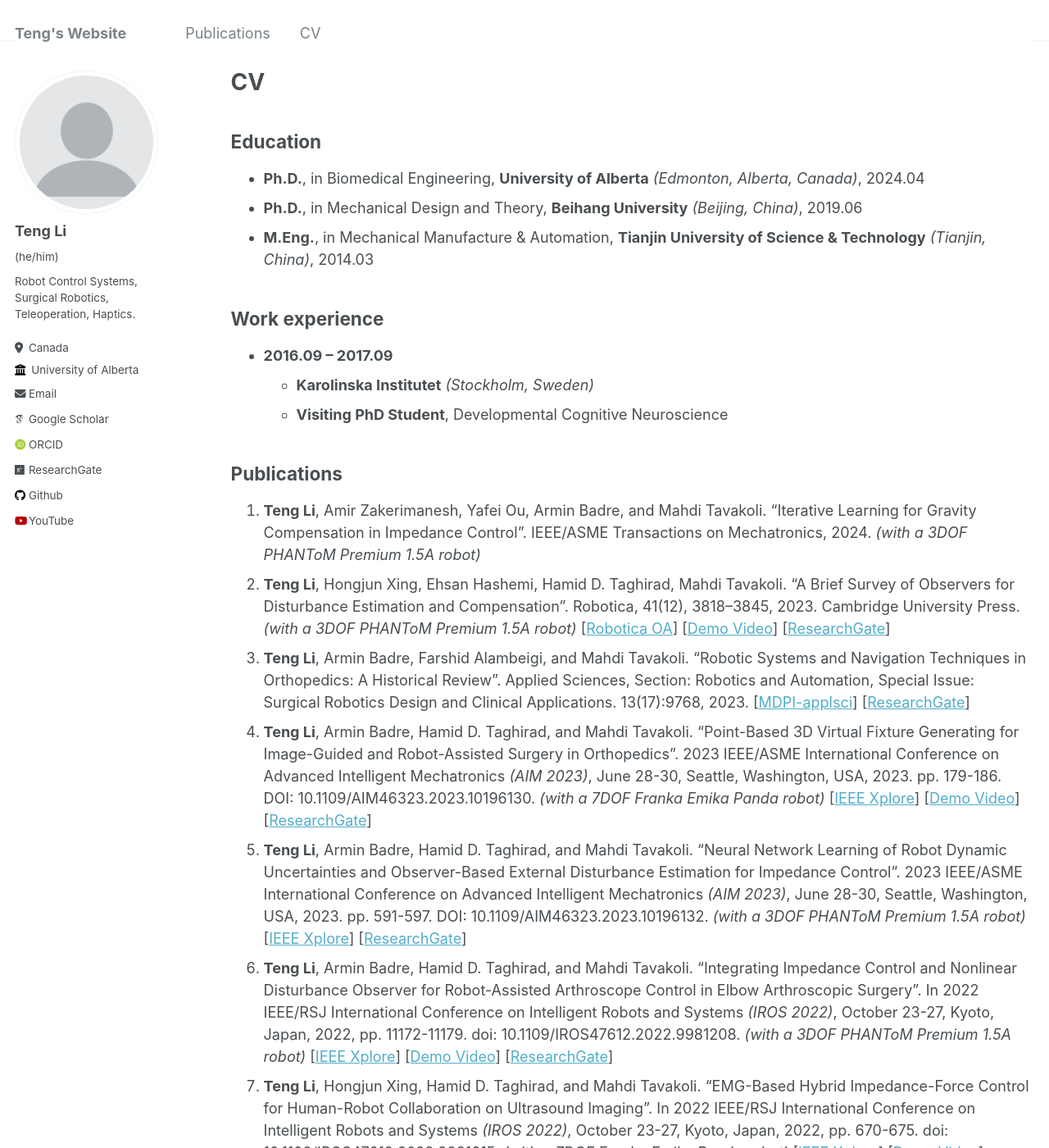
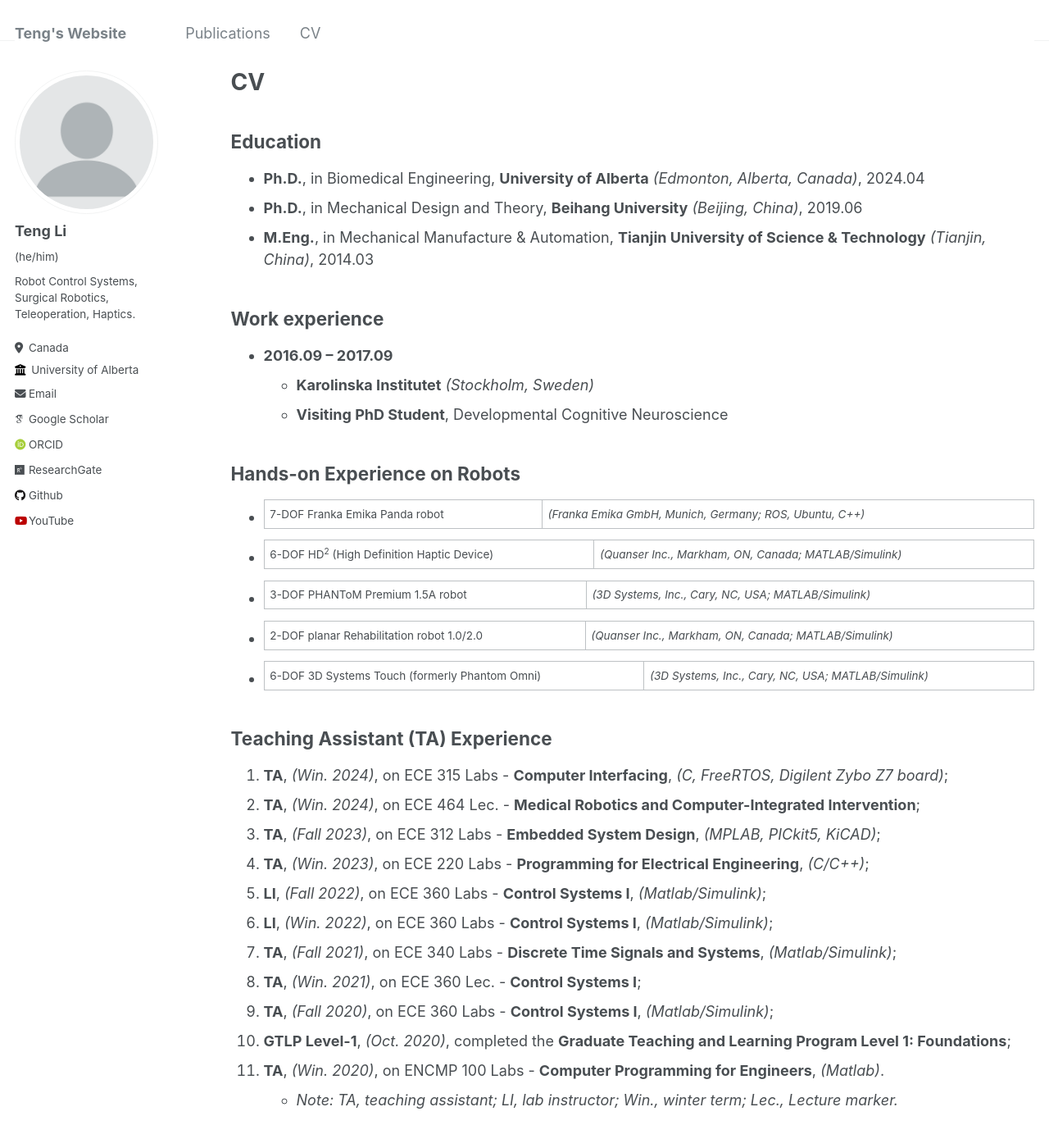
Before and after one commit to teng4/teng4.github.io, a Jekyll site: the page built from _pages/cv.md, in a window 1280 px wide and 1400 px high. Shown: the whole window at 82% size. Built offline with Jekyll 4.4.1, drawn with Linux system fonts in a browser that asks for light colours; some web fonts are replaced.

Commit message:
Update cv.md

```diff
--- a/_pages/cv.md
+++ b/_pages/cv.md
@@ -64,16 +64,53 @@ Work experience
 <!-- * Skill 3 -->
 
 
+Hands-on Experience on Robots
+------
++ 7-DOF Franka Emika Panda robot | _(Franka Emika GmbH, Munich, Germany; ROS, Ubuntu, C++)_
+
+- 6-DOF HD<sup>2</sup> (High Definition Haptic Device) | _(Quanser Inc., Markham, ON, Canada; MATLAB/Simulink)_
+
+* 3-DOF PHANToM Premium 1.5A robot | _(3D Systems, Inc., Cary, NC, USA; MATLAB/Simulink)_
+
+* 2-DOF planar Rehabilitation robot 1.0/2.0 | _(Quanser Inc., Markham, ON, Canada; MATLAB/Simulink)_
+
+* 6-DOF 3D Systems Touch (formerly Phantom Omni) | _(3D Systems, Inc., Cary, NC, USA; MATLAB/Simulink)_
+
+
+Teaching Assistant (TA) Experience
+------
+1. **TA**, _(Win. 2024)_, on ECE 315 Labs - **Computer Interfacing**, _(C, FreeRTOS, Digilent Zybo Z7 board)_;
+2. **TA**, _(Win. 2024)_, on ECE 464 Lec. - **Medical Robotics and Computer-Integrated Intervention**;
+3. **TA**, _(Fall 2023)_, on ECE 312 Labs - **Embedded System Design**, _(MPLAB, PICkit5, KiCAD)_;
+4. **TA**, _(Win. 2023)_, on ECE 220 Labs - **Programming for Electrical Engineering**, _(C/C++)_;
+5. **LI**, _(Fall 2022)_, on ECE 360 Labs - **Control Systems I**, _(Matlab/Simulink)_;
+6. **LI**, _(Win. 2022)_, on ECE 360 Labs - **Control Systems I**, _(Matlab/Simulink)_;
+7. **TA**, _(Fall 2021)_, on ECE 340 Labs - **Discrete Time Signals and Systems**, _(Matlab/Simulink)_;
+8. **TA**, _(Win. 2021)_, on ECE 360 Lec. - **Control Systems I**;
+9. **TA**, _(Fall 2020)_, on ECE 360 Labs - **Control Systems I**, _(Matlab/Simulink)_;
+10. **GTLP Level-1**, _(Oct. 2020)_, completed the **Graduate Teaching and Learning Program Level 1: Foundations**;
+11. **TA**, _(Win. 2020)_, on ENCMP 100 Labs - **Computer Programming for Engineers**, _(Matlab)_.
+  - _Note: TA, teaching assistant; LI, lab instructor; Win., winter term; Lec., Lecture marker._
+
+
 Publications
 ------
 1. **Teng Li**, Amir Zakerimanesh, Yafei Ou, Armin Badre, and Mahdi Tavakoli. "Iterative Learning for Gravity Compensation in Impedance Control". IEEE/ASME Transactions on Mechatronics, 2024. _(with a 3DOF PHANToM Premium 1.5A robot)_
+
 2. **Teng Li**, Hongjun Xing, Ehsan Hashemi, Hamid D. Taghirad, Mahdi Tavakoli. "A Brief Survey of Observers for Disturbance Estimation and Compensation". Robotica, 41(12), 3818–3845, 2023. Cambridge University Press. _(with a 3DOF PHANToM Premium 1.5A robot)_ [[Robotica OA](https://doi.org/10.1017/S0263574723001091)] [[Demo Video](https://www.youtube.com/watch?v=6ePnym57jPU)] [[ResearchGate](https://www.researchgate.net/publication/374229090_A_Brief_Survey_of_Observers_for_Disturbance_Estimation_and_Compensation)]
+
 3. **Teng Li**, Armin Badre, Farshid Alambeigi, and Mahdi Tavakoli. "Robotic Systems and Navigation Techniques in Orthopedics: A Historical Review". Applied Sciences, Section: Robotics and Automation, Special Issue: Surgical Robotics Design and Clinical Applications. 13(17):9768, 2023. [[MDPI-applsci](https://www.mdpi.com/2076-3417/13/17/9768)] [[ResearchGate](https://www.researchgate.net/publication/373484618_Robotic_Systems_and_Navigation_Techniques_in_Orthopedics_A_Historical_Review)]
+
 4. **Teng Li**, Armin Badre, Hamid D. Taghirad, and Mahdi Tavakoli. "Point-Based 3D Virtual Fixture Generating for Image-Guided and Robot-Assisted Surgery in Orthopedics". 2023 IEEE/ASME International Conference on Advanced Intelligent Mechatronics _(AIM 2023)_, June 28-30, Seattle, Washington, USA, 2023. pp. 179-186. DOI: 10.1109/AIM46323.2023.10196130. _(with a 7DOF Franka Emika Panda robot)_ [[IEEE Xplore](https://ieeexplore.ieee.org/document/10196130)] [[Demo Video](https://youtu.be/ROSREHC9zU0)]  [[ResearchGate](https://www.researchgate.net/publication/371782677_Point-Based_3D_Virtual_Fixture_Generating_for_Image-Guided_and_Robot-Assisted_Surgery_in_Orthopedics)]
+
 5. **Teng Li**, Armin Badre, Hamid D. Taghirad, and Mahdi Tavakoli. "Neural Network Learning of Robot Dynamic Uncertainties and Observer-Based External Disturbance Estimation for Impedance Control". 2023 IEEE/ASME International Conference on Advanced Intelligent Mechatronics _(AIM 2023)_, June 28-30, Seattle, Washington, USA, 2023. pp. 591-597. DOI: 10.1109/AIM46323.2023.10196132. _(with a 3DOF PHANToM Premium 1.5A robot)_ [[IEEE Xplore](https://ieeexplore.ieee.org/document/10196132)]  [[ResearchGate](https://www.researchgate.net/publication/371782730_Neural_Network_Learning_of_Robot_Dynamic_Uncertainties_and_Observer-Based_External_Disturbance_Estimation_for_Impedance_Control)]
+
 6. **Teng Li**, Armin Badre, Hamid D. Taghirad, and Mahdi Tavakoli. "Integrating Impedance Control and Nonlinear Disturbance Observer for Robot-Assisted Arthroscope Control in Elbow Arthroscopic Surgery". In 2022 IEEE/RSJ International Conference on Intelligent Robots and Systems _(IROS 2022)_, October 23-27, Kyoto, Japan, 2022, pp. 11172-11179. doi: 10.1109/IROS47612.2022.9981208. _(with a 3DOF PHANToM Premium 1.5A robot)_ [[IEEE Xplore](https://ieeexplore.ieee.org/document/9981208)] [[Demo Video](https://youtu.be/f54Iah0yuWk)]  [[ResearchGate](https://www.researchgate.net/publication/364676968_Integrating_Impedance_Control_and_Nonlinear_Disturbance_Observer_for_Robot-Assisted_Arthroscope_Control_in_Elbow_Arthroscopic_Surgery)]
+
 7. **Teng Li**, Hongjun Xing, Hamid D. Taghirad, and Mahdi Tavakoli. "EMG-Based Hybrid Impedance-Force Control for Human-Robot Collaboration on Ultrasound Imaging". In 2022 IEEE/RSJ International Conference on Intelligent Robots and Systems _(IROS 2022)_, October 23-27, Kyoto, Japan, 2022, pp. 670-675. doi: 10.1109/IROS47612.2022.9981615. _(with a 7DOF Franka Emika Panda robot)_ [[IEEE Xplore](https://ieeexplore.ieee.org/document/9981615)] [[Demo Video](https://youtu.be/kgMYiFkA3qk)]  [[ResearchGate](https://www.researchgate.net/publication/364676896_EMG-based_Hybrid_Impedance-Force_Control_for_Human-Robot_Collaboration_on_Ultrasound_Imaging)]
+
 8. **Teng Li**, Xiao Meng, and Mahdi Tavakoli. "Dual Mode pHRI-teleHRI Control System with A Hybrid Admittance-Force Controller for Ultrasound Imaging". Sensors, Section: Sensors and Robotics, Special Issue: Sensors Technology for Medical Robotics. 22(11):4025, 2022.   _(with a 7DOF Franka Emika Panda robot)_ [[MDPI](https://www.mdpi.com/1424-8220/22/11/4025/htm)] [[Demo Video](https://youtu.be/NkqlawDmJrM)]  [[ResearchGate](https://www.researchgate.net/publication/360969094_Dual_Mode_pHRI-teleHRI_Control_System_with_a_Hybrid_Admittance-Force_Controller_for_Ultrasound_Imaging)]
+
 9. **Teng Li**, Ali Torabi, Hongjun Xing, and Mahdi Tavakoli. "Improving A User’s Haptic Perceptual Sensitivity by Optimizing Effective Manipulability of A Redundant User Interface". In 2021 IEEE International Conference on Autonomous Systems _(ICAS 2021)_, August 11-13, Montreal, QC, Canada, 2021, pp. 1–5. _(with a 4DOF planar robot)_ [[IEEE Xplore](https://ieeexplore.ieee.org/abstract/document/9551140)]  [[ResearchGate](https://www.researchgate.net/publication/353957917_IMPROVING_A_USER'S_HAPTIC_PERCEPTUAL_SENSITIVITY_BY_OPTIMIZING_EFFECTIVE_MANIPULABILITY_OF_A_REDUNDANT_USER_INTERFACE)]
 
 
```
